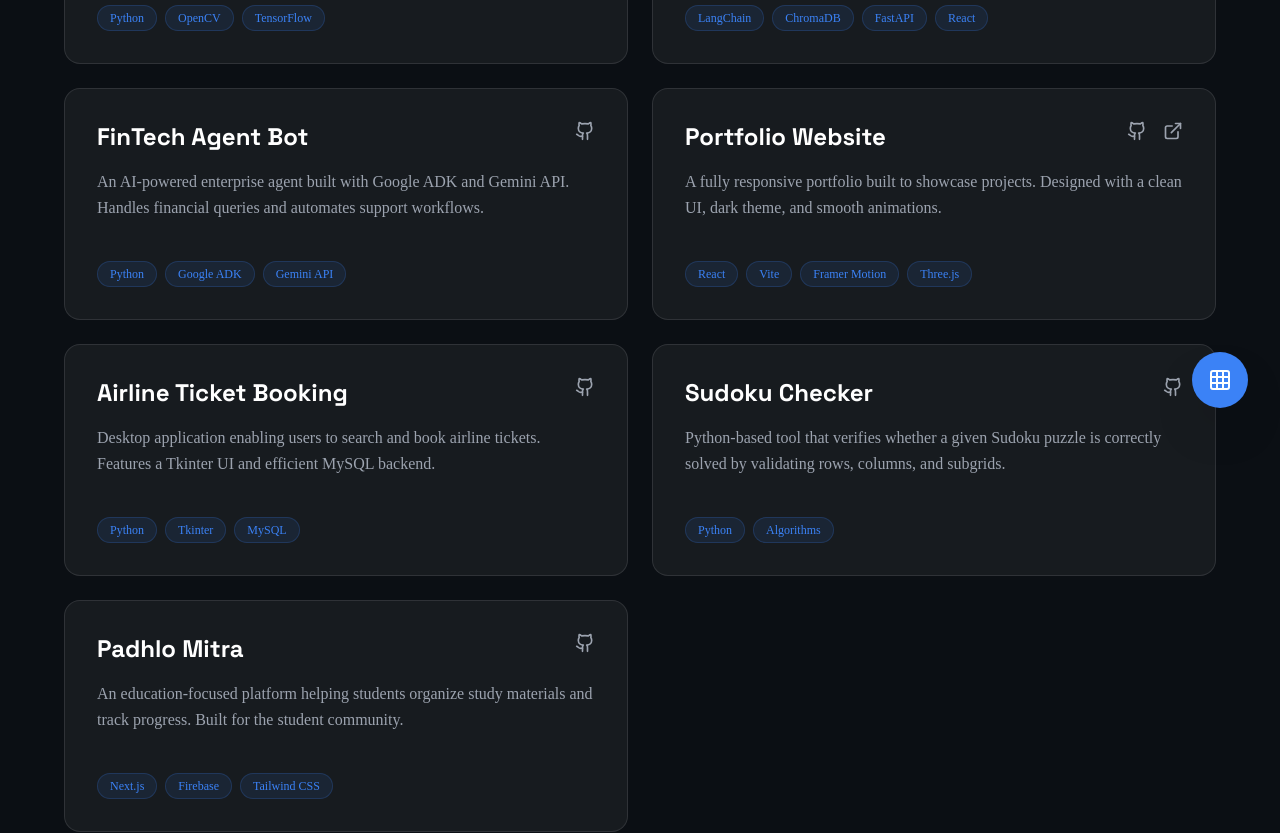
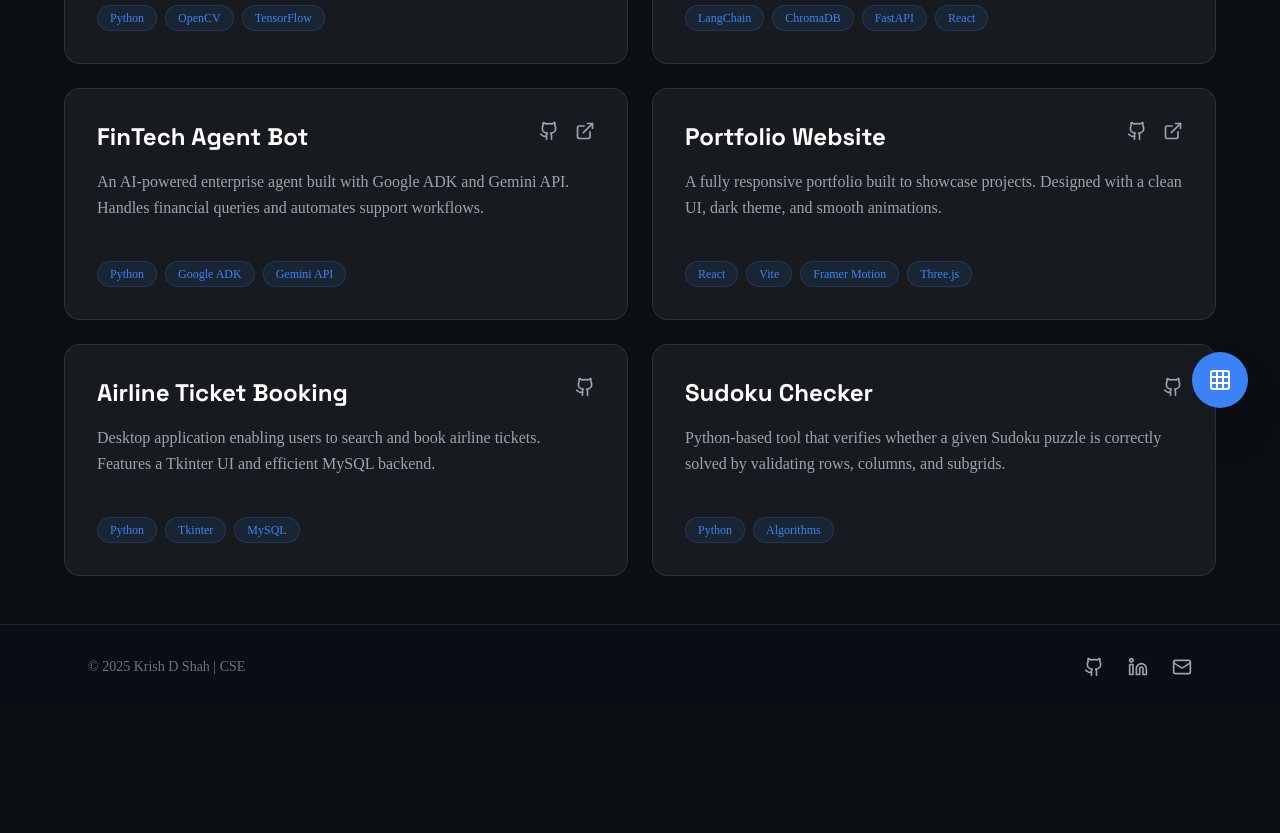
Before and after one commit to Krishdshah/portfoliov2, a Next.js app: page /work in a window 1280 px wide. Shown: the part 360-1193 px from the top of the page. After the commit the page ends 1069 px from the top, so only its background shows below. Built offline with nearby package versions, Linux system fonts and the light colour scheme.

Commit message:
Links refactored

```diff
--- a/app/work/page.tsx
+++ b/app/work/page.tsx
@@ -28,8 +28,8 @@ const projects = [
     description: "An AI-powered enterprise agent built with Google ADK and Gemini API. Handles financial queries and automates support workflows.",
     tags: ["Python", "Google ADK", "Gemini API"],
     links: {
-      github: "https://github.com/yourusername/fintech-agent",
-      demo: "#"
+      github: "https://github.com/archeeetah/GenAI.git",
+      demo: "https://genai-mjy8.vercel.app/"
     }
   },
   {
@@ -59,15 +59,15 @@ const projects = [
       demo: "#"
     }
   },
-  {
-    title: "Padhlo Mitra",
-    description: "An education-focused platform helping students organize study materials and track progress. Built for the student community.",
-    tags: ["Next.js", "Firebase", "Tailwind CSS"],
-    links: {
-      github: "https://github.com/yourusername/padhlo-mitra",
-      demo: "#"
-    }
-  }
+  // {
+  //   title: "Padhlo Mitra",
+  //   description: "An education-focused platform helping students organize study materials and track progress. Built for the student community.",
+  //   tags: ["Next.js", "Firebase", "Tailwind CSS"],
+  //   links: {
+  //     github: "https://github.com/Krishdshah/PadhloMitra.git",
+  //     demo: "https://padhlo-mitra.vercel.app/"
+  //   }
+  // }
 ];
 
 export default function Work() {
```
